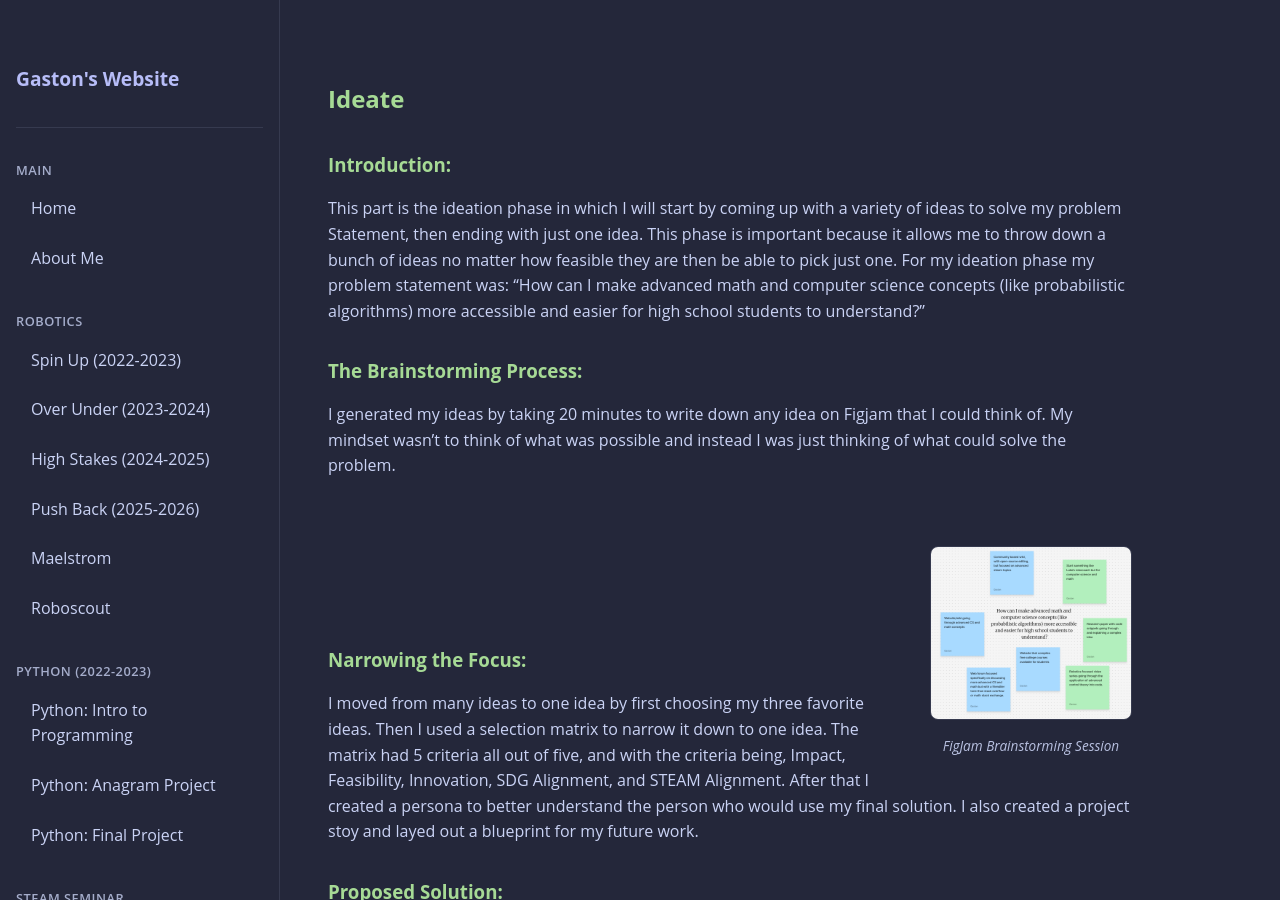
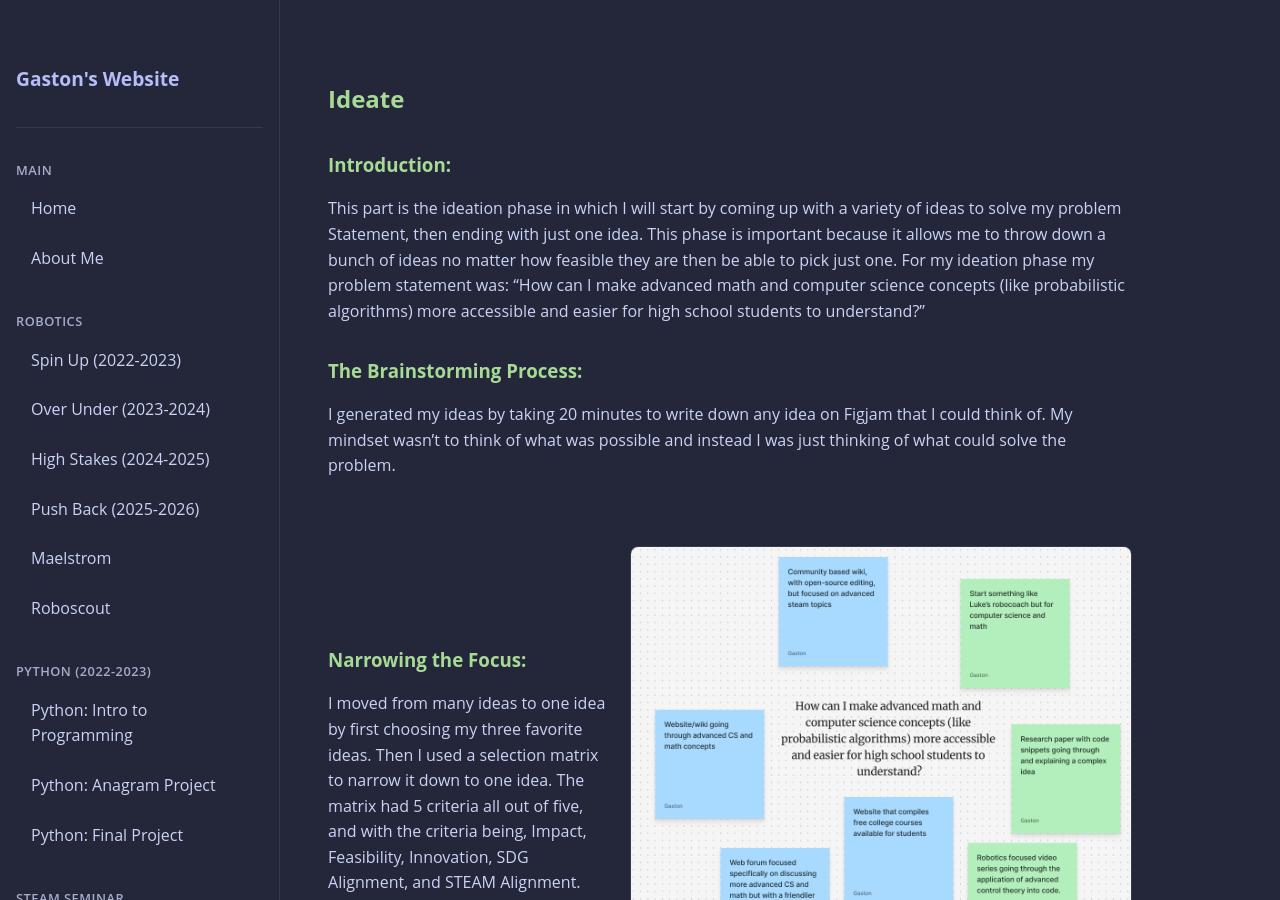
Before and after one commit to Lunar-Eclipse255/gaston.github.io, a Jekyll site: the page built from docs/posts/STEAM seminar/ideate.md, in a window 1280 px wide and 900 px high. Built offline with Jekyll 4.4.1, drawn with Linux system fonts in a browser that asks for light colours.

Commit message:
width fix

```diff
--- a/docs/posts/STEAM seminar/ideate.md
+++ b/docs/posts/STEAM seminar/ideate.md
@@ -14,7 +14,7 @@ I generated my ideas by taking 20 minutes to write down any idea on Figjam that
 <br>
 
 <figure style="float: right; margin: -1rem 0 1rem 1.5rem;">
-  <img src="{{ site.baseurl }}/assets/images/steam/figjam.png" alt="FigJam Brainstorming" width="200" style="border-radius: 8px; border: 1px solid #363a4f;"/>
+  <img src="{{ site.baseurl }}/assets/images/steam/figjam.png" alt="FigJam Brainstorming" width="500" style="border-radius: 8px; border: 1px solid #363a4f;"/>
   <figcaption style="color: #b8c0e0; font-size: 0.85em; margin-top: 0.5rem; font-style: italic; text-align: center;">FigJam Brainstorming Session</figcaption>
 </figure>
 <br>
@@ -32,7 +32,7 @@ In my Three frame narrative I did this through the perspective of a robotics stu
 <br>
 <br>
 <figure style="float: right; margin: -1rem 0 1rem 1.5rem;">
-  <img src="{{ site.baseurl }}/assets/images/steam/three_frame.jpg" alt="3 Frame Narrative" width="200" style="border-radius: 8px; border: 1px solid #363a4f;"/>
+  <img src="{{ site.baseurl }}/assets/images/steam/three_frame.jpg" alt="3 Frame Narrative" width="500" style="border-radius: 8px; border: 1px solid #363a4f;"/>
   <figcaption style="color: #b8c0e0; font-size: 0.85em; margin-top: 0.5rem; font-style: italic; text-align: center;">Three Frame Narrative</figcaption>
 </figure>
 <br>
```
